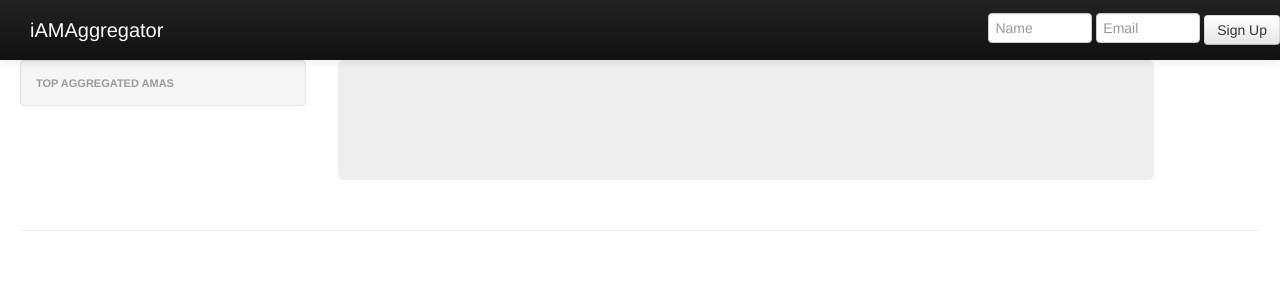
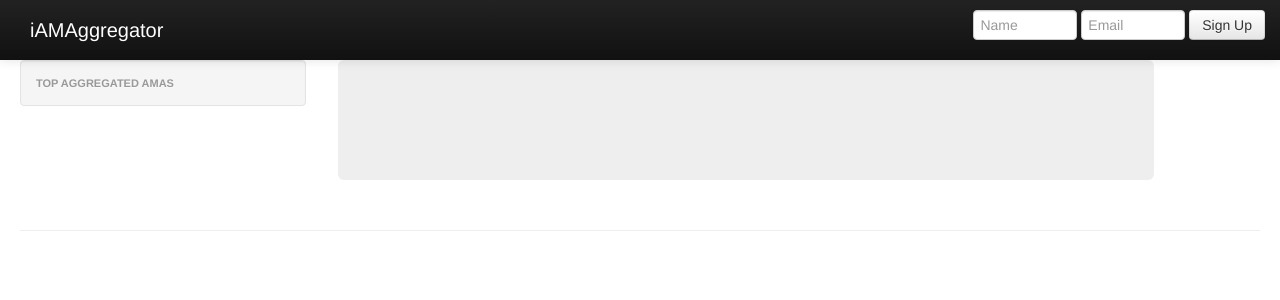
Before and after one commit to katiepru/iAMAggregator, a Flask app: template templates/main.html in a window 1280 px wide. Shown: the top 300 px of the page. Run offline with Flask 2, Linux system fonts and the light colour scheme; the template is opened without the code that fills it, so the values that code supplies are empty; parts of the project's set-up code (start-up, migrations or seed data) failed here and were passed over; some libraries are stand-ins or nearby versions.

Commit message:
fixing signup styling.

```diff
--- a/static/stylesheets/styles.css
+++ b/static/stylesheets/styles.css
@@ -8,3 +8,12 @@ div.QA {
 	border-bottom-style: solid;
 	border-bottom-width: 1px;
 }
+
+div.navbar-inner form {
+	padding-right: 15px;
+}
+
+div.navbar-inner form input,
+div.navbar-inner form button {
+	margin-top: 0px !important;
+}
```
Also changed, not shown: templates/main.html (line endings or trailing spaces).
